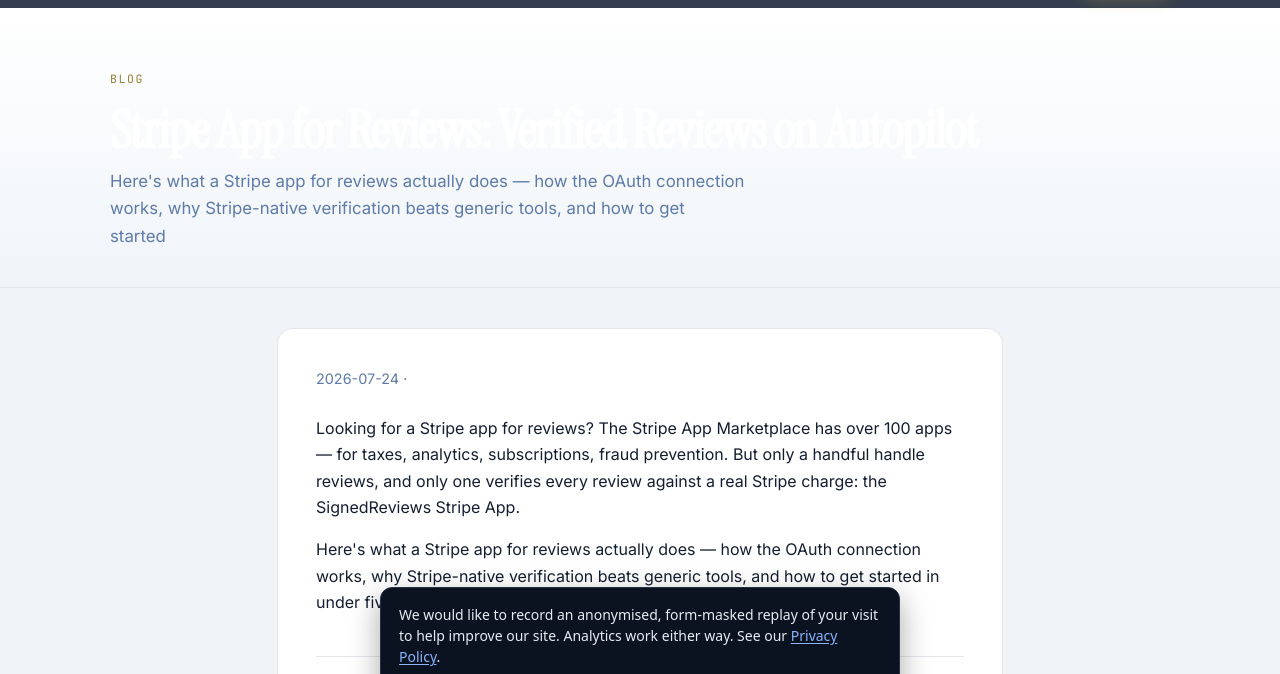
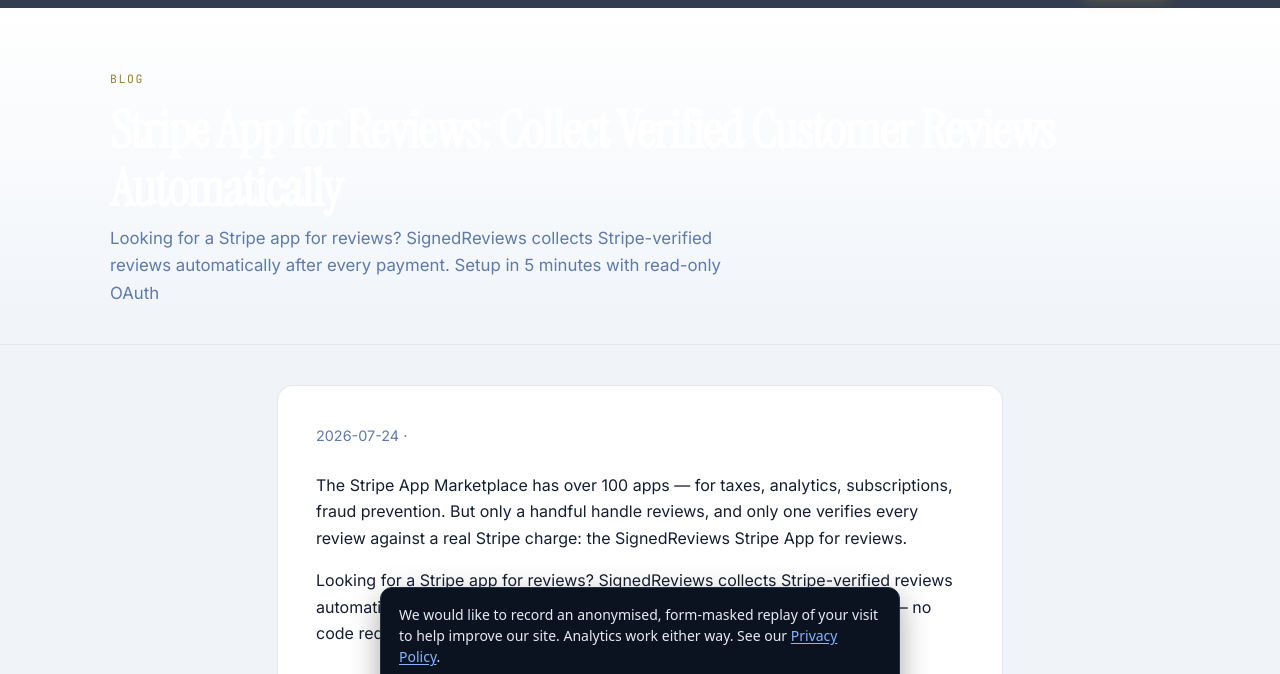
Before and after one commit to Dreaverr-Digital-Solutions/SignedReviews, a website: page blog/stripe-app-for-reviews/index.html in a window 1280 px wide. Shown: the part 57-731 px from the top of the page. Drawn offline with Linux system fonts and the light colour scheme; a web font is replaced by a local one.

Commit message:
SEO: refresh 'stripe app for reviews' title and meta on stripe-app post

```diff
--- a/blog/stripe-app-for-reviews/index.html
+++ b/blog/stripe-app-for-reviews/index.html
@@ -3,21 +3,21 @@
 <head>
   <meta charset="UTF-8">
   <meta name="viewport" content="width=device-width, initial-scale=1.0">
-  <title>Stripe App for Reviews: Verified Reviews on Autopilot — Signed Reviews Blog</title>
-  <meta name="description" content="Here's what a Stripe app for reviews actually does — how the OAuth connection works, why Stripe-native verification beats generic tools, and how to get started ">
+  <title>Stripe App for Reviews: Collect Verified Customer Reviews Automatically — Signed Reviews Blog</title>
+  <meta name="description" content="Looking for a Stripe app for reviews? SignedReviews collects Stripe-verified reviews automatically after every payment. Setup in 5 minutes with read-only OAuth ">
   <link rel="canonical" href="https://signedreviews.com/blog/stripe-app-for-reviews/">
   <meta name="robots" content="index, follow">
   <meta name="theme-color" content="#0c1320">
 
   <meta property="og:type" content="website">
-  <meta property="og:title" content="Stripe App for Reviews: Verified Reviews on Autopilot — Signed Reviews Blog">
-  <meta property="og:description" content="Here's what a Stripe app for reviews actually does — how the OAuth connection works, why Stripe-native verification beats generic tools, and how to get started ">
+  <meta property="og:title" content="Stripe App for Reviews: Collect Verified Customer Reviews Automatically — Signed Reviews Blog">
+  <meta property="og:description" content="Looking for a Stripe app for reviews? SignedReviews collects Stripe-verified reviews automatically after every payment. Setup in 5 minutes with read-only OAuth ">
   <meta property="og:url" content="https://signedreviews.com/blog/stripe-app-for-reviews/">
   <meta property="og:site_name" content="Signed Reviews">
   <meta property="og:image" content="https://signedreviews.com/images/SignedReviews_full_logo.png">
   <meta name="twitter:card" content="summary_large_image">
-  <meta name="twitter:title" content="Stripe App for Reviews: Verified Reviews on Autopilot — Signed Reviews Blog">
-  <meta name="twitter:description" content="Here's what a Stripe app for reviews actually does — how the OAuth connection works, why Stripe-native verification beats generic tools, and how to get started ">
+  <meta name="twitter:title" content="Stripe App for Reviews: Collect Verified Customer Reviews Automatically — Signed Reviews Blog">
+  <meta name="twitter:description" content="Looking for a Stripe app for reviews? SignedReviews collects Stripe-verified reviews automatically after every payment. Setup in 5 minutes with read-only OAuth ">
 
   <link rel="icon" href="/SignedReviews/favicon.svg" type="image/svg+xml">
   <link rel="icon" type="image/png" sizes="32x32" href="/SignedReviews/images/SignedReviews_logo_only.png">
@@ -483,7 +483,7 @@ main { padding: 0; }
     })();
   </script>
 
-  <script type="application/ld+json">{"@context":"https://schema.org","@type":"BlogPosting","headline":"Stripe App for Reviews: Verified Reviews on Autopilot","description":"Here's what a Stripe app for reviews actually does — how the OAuth connection works, why Stripe-native verification beats generic tools, and how to get started ","datePublished":"2026-07-24 ·","author":{"@type":"Organization","name":"Signed Reviews"},"publisher":{"@type":"Organization","name":"Signed Reviews","logo":{"@type":"ImageObject","url":"https://signedreviews.com/images/SignedReviews_logo_only.png"}}}</script>
+  <script type="application/ld+json">{"@context":"https://schema.org","@type":"BlogPosting","headline":"Stripe App for Reviews: Collect Verified Customer Reviews Automatically","description":"Looking for a Stripe app for reviews? SignedReviews collects Stripe-verified reviews automatically after every payment. Setup in 5 minutes with read-only OAuth ","datePublished":"2026-07-24 ·","author":{"@type":"Organization","name":"Signed Reviews"},"publisher":{"@type":"Organization","name":"Signed Reviews","logo":{"@type":"ImageObject","url":"https://signedreviews.com/images/SignedReviews_logo_only.png"}}}</script>
 </head>
 <body>
   <a class="skip-link" href="#main">Skip to main content</a>
@@ -524,15 +524,15 @@ main { padding: 0; }
     <section class="page-hero">
       <div class="page-hero-inner">
         <span class="eyebrow">Blog</span>
-        <h1>Stripe App for Reviews: Verified Reviews on Autopilot</h1>
-        <p>Here's what a Stripe app for reviews actually does — how the OAuth connection works, why Stripe-native verification beats generic tools, and how to get started </p>
+        <h1>Stripe App for Reviews: Collect Verified Customer Reviews Automatically</h1>
+        <p>Looking for a Stripe app for reviews? SignedReviews collects Stripe-verified reviews automatically after every payment. Setup in 5 minutes with read-only OAuth </p>
       </div>
     </section>
     <div class="prose-wrap">
       <article class="prose" style="max-width: var(--max-prose)">
       <p class="post-meta" style="color:var(--muted);font-size:.9rem;margin-bottom:1.5rem;">2026-07-24 ·</p>
-      <p>Looking for a Stripe app for reviews? The Stripe App Marketplace has over 100 apps — for taxes, analytics, subscriptions, fraud prevention. But only a handful handle reviews, and only one verifies every review against a real Stripe charge: the SignedReviews Stripe App.</p>
-<p>Here&#39;s what a Stripe app for reviews actually does — how the OAuth connection works, why Stripe-native verification beats generic tools, and how to get started in under five minutes.</p>
+      <p>The Stripe App Marketplace has over 100 apps — for taxes, analytics, subscriptions, fraud prevention. But only a handful handle reviews, and only one verifies every review against a real Stripe charge: the SignedReviews Stripe App for reviews.</p>
+<p>Looking for a Stripe app for reviews? SignedReviews collects Stripe-verified reviews automatically after every payment. Setup in 5 minutes with read-only OAuth — no code required.</p>
 <hr>
 <h2 id="why-you-need-a-dedicated-stripe-app-for-reviews"><a class="anchor" href="#why-you-need-a-dedicated-stripe-app-for-reviews" aria-label="Permalink to Why You Need a Dedicated Stripe App for Reviews">#</a> Why You Need a Dedicated Stripe App for Reviews</h2>
 <p>Generic review tools can&#39;t verify that a reviewer actually paid you through Stripe — they rely on email invites, customer lists, or Shopify order records that you control. A dedicated Stripe app for reviews reads real charge data directly from Stripe via read-only OAuth, so every review is independently backed by your payment processor. No order fabrication, no fake verification badges, no trust gaps.</p>
```
Also changed, not shown: blog/index.html (+2 -2 lines), files/blog/stripe-app-for-reviews.md (+3 -3 lines), images/og/stripe-app-for-reviews.png.
